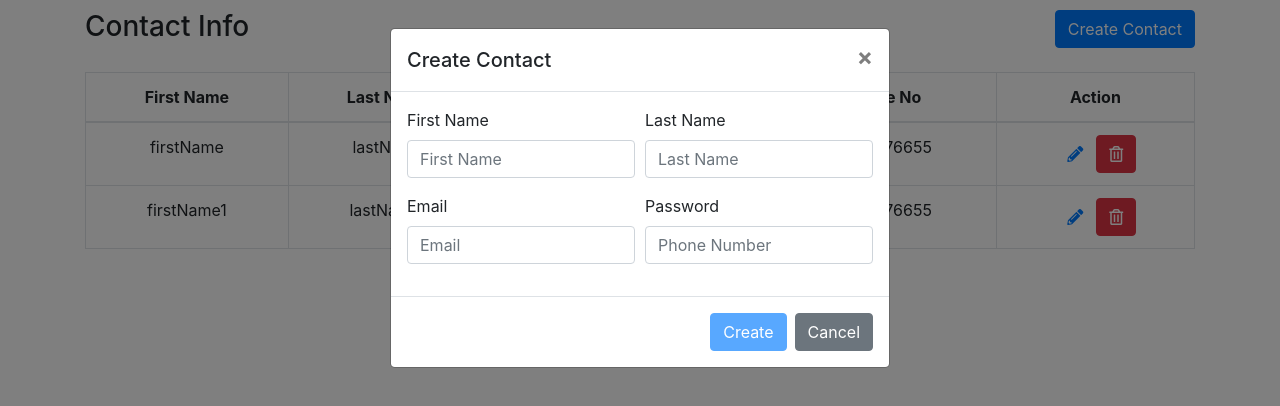
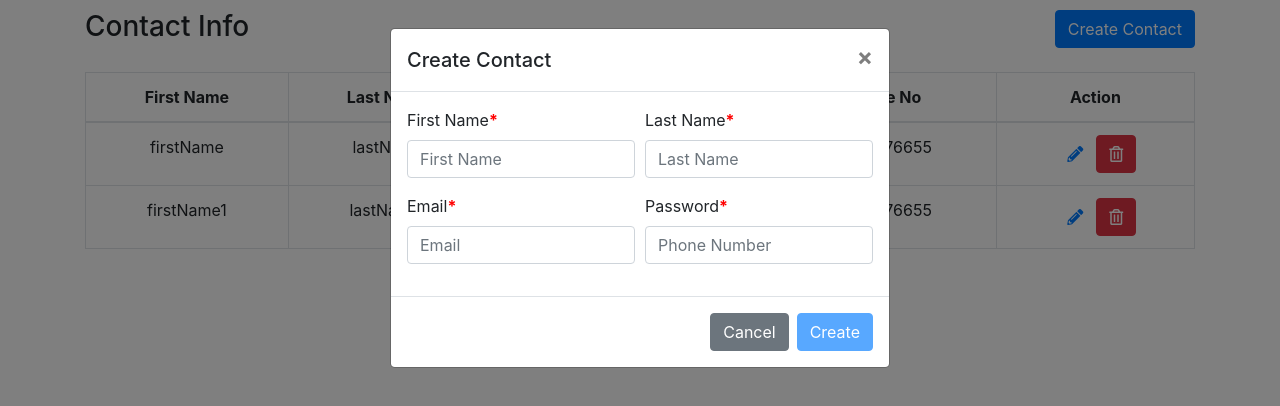
Before and after one commit to sachinlokulwar/react-contact-management, a React (Create React App) app: page / in a window 1280 px wide. Both pictures are taken after a click on the button "Create Contact". Shown: the top 406 px of the page. Built offline with nearby package versions, Linux system fonts and the light colour scheme.

Commit message:
Added validations

```diff
--- a/src/App.css
+++ b/src/App.css
@@ -36,6 +36,14 @@
     transform: rotate(360deg);
   }
 }
+.mandate:after {
+    content:"*";
+    font-weight:bold;
+    color: red;
+}
+.error-msg{
+  color: red;
+}
 .page-header{
   margin: 10px 0 20px 0;
 }
--- a/src/ContactDetails.js
+++ b/src/ContactDetails.js
@@ -4,6 +4,7 @@ import {Container, Button, Row, Col} from "reactstrap";
 import ContactInfoTable from './ContactInfoTable';
 import ContactUtil from './ContactUtil';
 import CreateEditContactModal from './CreateEditContactModal';
+import DeleteCnfModal from './DeleteCnfModal';
 
 class ContactDetails extends Component {
 	constructor(props) {
@@ -13,10 +14,14 @@ class ContactDetails extends Component {
 			showCreateContactModal : false,
 			editMode               : false,
 			contactData            : {},
+			showDeleteCnfModal     : false,
 		}
 		this.toggleCreateContactModal = this.toggleCreateContactModal.bind(this);
 		this.createContact            = this.createContact.bind(this);
 		this.handleEditClick          = this.handleEditClick.bind(this);
+		this.handleDeleteClick        = this.handleDeleteClick.bind(this);
+		this.deleteContact            = this.deleteContact.bind(this);
+		this.toggleDeleteCnfModal     = this.toggleDeleteCnfModal.bind(this);
 	}
 
 	toggleCreateContactModal() {
@@ -24,6 +29,35 @@ class ContactDetails extends Component {
 	}
 
 	createContact(firstName, lastName, email, phone) {
+		if(this.state.editMode) {
+			const list = this.state.contactInfo;
+			for(let i=0;i<list.length;i++) {
+				if(list[i].id === this.state.contactData.id) {
+					list[i].firstName = firstName
+					list[i].lastName  = lastName
+					list[i].email     = email
+					list[i].phoneNo   = phone
+				}
+			}
+			this.setState({
+				contactInfo            : list,
+				editMode               : false,
+				contactData            : {},
+				showCreateContactModal : false
+			})
+		} else {
+			const createObj = {
+				id        : this.state.contactInfo.length + 1,
+				firstName : firstName,
+				lastName  : lastName,
+				email     : email,
+				phoneNo   : phone
+			}
+			this.setState({
+				contactInfo            : [...this.state.contactInfo, createObj],
+				showCreateContactModal : false
+			})
+		}
 
 	}
 
@@ -35,17 +69,39 @@ class ContactDetails extends Component {
 		})
 	}
 
+	handleDeleteClick(id) {
+		this.setState({
+			showDeleteCnfModal  : true,
+			selectedIdForDelete : id
+		})
+
+	}
+
+	deleteContact() {
+		const list = this.state.contactInfo.filter(contact => contact.id !== this.state.selectedIdForDelete);
+		this.setState({
+			contactInfo        : list,
+			showDeleteCnfModal : false,
+		})
+	}
+
+	toggleDeleteCnfModal() {
+		this.setState({
+			showDeleteCnfModal: !this.state.showDeleteCnfModal
+		})
+	}
+
 	render() {
 		return (
 			<Container>
 				<Row className="page-header">
 					<Col className="col-6">
-						<div style={{"text-align": "left"}}>
+						<div style={{"textAlign": "left"}}>
 							<h3 className="pull-left">Contact Info</h3>
 						</div>
 					</Col>
 					<Col className="col-6">
-						<div style={{"text-align": "right"}}>
+						<div style={{"textAlign": "right"}}>
 							<Button
 								className="pull-right"
 								color="primary"
@@ -60,6 +116,7 @@ class ContactDetails extends Component {
 					<ContactInfoTable
 						contactInfo={this.state.contactInfo}
 						handleEditClick={this.handleEditClick}
+						handleDeleteClick={this.handleDeleteClick}
 					/>
 				</div>
 				{this.state.showCreateContactModal &&
@@ -68,6 +125,14 @@ class ContactDetails extends Component {
 						contactData={this.state.editMode ? this.state.contactData : ContactUtil.emptyContactObject}
 						isOpen={this.state.showCreateContactModal}
 						toggle={this.toggleCreateContactModal}
+						saveContact={this.createContact}
+					/>
+				}
+				{this.state.showDeleteCnfModal &&
+					<DeleteCnfModal
+					  isOpen={this.state.showDeleteCnfModal}
+					  toggle={this.toggleDeleteCnfModal}
+					  deleteContact={this.deleteContact}
 					/>
 				}
 			</Container>
--- a/src/ContactInfoRow.js
+++ b/src/ContactInfoRow.js
@@ -1,7 +1,7 @@
 import React from "react";
 import {Row, Col, Button} from "reactstrap";
 
-const ContactInfoRow = ({contact, handleEditClick}) => {
+const ContactInfoRow = ({contact, handleEditClick, handleDeleteClick}) => {
 	return (
 		<tr key={contact.id}>
 			<td>{contact.firstName}</td>
@@ -14,9 +14,15 @@ const ContactInfoRow = ({contact, handleEditClick}) => {
 					title="Edit Contact"
 					onClick={e => handleEditClick(contact.id)}
 				>
-					<i class="fas fa-pencil-alt"></i>
+					<i className="fas fa-pencil-alt"></i>
 				</Button>
-				<Button color="danger" title="Delete Contact"><i class="far fa-trash-alt"></i></Button>
+				<Button
+					color="danger"
+					title="Delete Contact"
+					onClick={e => handleDeleteClick(contact.id)}
+				>
+					<i className="far fa-trash-alt"></i>
+				</Button>
 			</td>
 		</tr>
 	)
--- a/src/ContactInfoTable.js
+++ b/src/ContactInfoTable.js
@@ -2,7 +2,7 @@ import React from "react";
 import {Table} from "reactstrap";
 import ContactInfoRow from "./ContactInfoRow";
 
-const ContactInfoTable = ({contactInfo, handleEditClick}) => {
+const ContactInfoTable = ({contactInfo, handleEditClick, handleDeleteClick}) => {
 	return (
 		<div className="contact-info-table-container">
 			<Table className="contact-info-table table-bordered">
@@ -21,6 +21,8 @@ const ContactInfoTable = ({contactInfo, handleEditClick}) => {
 							<ContactInfoRow
 								contact={contact}
 								handleEditClick={handleEditClick}
+								handleDeleteClick={handleDeleteClick}
+								key={contact.id}
 							/>
 						)
 					})
--- a/src/ContactUtil.js
+++ b/src/ContactUtil.js
@@ -25,6 +25,25 @@ export default {
 	showCreateBtn: function(firstName, lastName, email, phone) {
 		if(!(firstName && lastName && email	&& phone)) return false;
 		return true;
+	},
+
+	validateData: function(firstName, lastName, email, phone) {
+		const errors = {}
+		if(firstName && firstName !== "") {
+			const isValid = !(/^[a-zA-Z]+$/).test(firstName);
+			errors.firstName = firstName.length < 2 || isValid
+		}
+		if(lastName && lastName !== "") {
+			const isValid = !(/^[a-zA-Z]+$/).test(lastName);
+			errors.lastName = lastName.length < 2 || isValid
+		}
+		if(email && email !== "") {
+			errors.email = !(/^\w+([\.-]?\w+)*@\w+([\.-]?\w+)*(\.\w{2,3})+$/.test(email));
+		}
+		if(phone && phone !== "") {
+			errors.phoneNo = !(/^\+?[0-9. ()-]{10,25}$/).test(phone);
+		}
+		return errors;
 	}
 
 }
--- a/src/CreateEditContactModal.js
+++ b/src/CreateEditContactModal.js
@@ -3,26 +3,31 @@ import {
 	Button, Modal, ModalHeader, ModalBody, ModalFooter, Form, FormGroup, Label, Input, Row, Col,
 } from 'reactstrap';
 import ContactUtil from './ContactUtil';
+import './App.css'
 
 
-const CreateEditContactModal = ({toggle, isOpen, contactData}) => {
+const CreateEditContactModal = ({toggle, isOpen, contactData, saveContact, editMode}) => {
 	const [firstName, changeFirstName] = useState((contactData && contactData.firstName) || '');
 	const [lastName, changeLastName]   = useState((contactData && contactData.lastName) || '');
 	const [email, changeEmail]         = useState((contactData && contactData.email) || '');
 	const [phone, changePhone]         = useState((contactData && contactData.phoneNo) || '');
 
 	const showCreateBtn = ContactUtil.showCreateBtn(firstName, lastName, email, phone);
+	const errors        = ContactUtil.validateData(firstName, lastName, email, phone);
+	const isValid       = !Object.keys(errors).some(x => errors[x]);
 	console.log(showCreateBtn);
 	return (
 		<div>
       <Modal isOpen={isOpen} toggle={toggle}>
-        <ModalHeader toggle={toggle}>Create Contact</ModalHeader>
+        <ModalHeader toggle={toggle}>
+        	{editMode ? "Update Contact" : "Create Contact" }
+        </ModalHeader>
         <ModalBody>
           <Form>
 	          <Row form>
 	        		<Col md={6}>
 		          	<FormGroup>
-					        <Label for="firstName">First Name</Label>
+					        <Label for="firstName" className="mandate">First Name</Label>
 					        <Input
 					        	type="text"
 					        	name="firstName"
@@ -31,11 +36,14 @@ const CreateEditContactModal = ({toggle, isOpen, contactData}) => {
 					         	value={firstName}
 					         	onChange={e => changeFirstName(e.target.value)}
 					        />
+					        {errors.firstName &&
+					        	<p className="error-msg">Please Enter valid First Name</p>
+					      	}
 					      </FormGroup>
 					    </Col>
 					    <Col md={6}>
 					      <FormGroup>
-					        <Label for="phoneNo">Last Name</Label>
+					        <Label for="lastName" className="mandate">Last Name</Label>
 					        <Input
 					        	type="text"
 					        	name="lastName"
@@ -44,13 +52,16 @@ const CreateEditContactModal = ({toggle, isOpen, contactData}) => {
 					        	value={lastName}
 					         	onChange={e => changeLastName(e.target.value)}
 					        />
+					        {errors.lastName &&
+					        	<p className="error-msg">Please Enter valid Last Name</p>
+					      	}
 					      </FormGroup>
 					    </Col>
 					  </Row>
 					  <Row form>
 	        		<Col md={6}>
 					      <FormGroup>
-					        <Label for="email">Email</Label>
+					        <Label for="email" className="mandate">Email</Label>
 					        <Input
 					        	type="email"
 					        	name="email"
@@ -59,11 +70,14 @@ const CreateEditContactModal = ({toggle, isOpen, contactData}) => {
 					        	value={email}
 					         	onChange={e => changeEmail(e.target.value)}
 					        />
+					        {errors.email &&
+					        	<p className="error-msg">Please Enter valid Email</p>
+					      	}
 					      </FormGroup>
 					    </Col>
 					    <Col md={6}>
 					      <FormGroup>
-					        <Label for="phoneNo">Password</Label>
+					        <Label for="phoneNo" className="mandate">Password</Label>
 					        <Input
 					        	type="text"
 					        	name="phone"
@@ -72,20 +86,24 @@ const CreateEditContactModal = ({toggle, isOpen, contactData}) => {
 					        	value={phone}
 					         	onChange={e => changePhone(e.target.value)}
 					        />
+					        {errors.phoneNo &&
+					        	<p className="error-msg">Please Enter valid Phone Number</p>
+					      	}
 					      </FormGroup>
 					    </Col>
 					  </Row>
 			    </Form>
         </ModalBody>
         <ModalFooter>
+          <Button color="secondary" onClick={toggle}>Cancel</Button>{' '}
           <Button
           	color="primary"
-          	onClick={toggle}
-          	disabled={!showCreateBtn}
+          	onClick={e => saveContact(firstName, lastName, email, phone)}
+          	disabled={!(showCreateBtn && isValid)}
           >
-          	Create
-          </Button>{' '}
-          <Button color="secondary" onClick={toggle}>Cancel</Button>
+          	{editMode ? "Update" : "Create" }
+          </Button>
+
         </ModalFooter>
       </Modal>
     </div>
--- /dev/null
+++ b/src/DeleteCnfModal.js
@@ -0,0 +1,28 @@
+import React, {useState} from "react";
+import {
+	Button, Modal, ModalHeader, ModalBody, ModalFooter,
+} from 'reactstrap';
+
+const DeleteCnfModal = ({toggle, isOpen, deleteContact}) => {
+	return (
+		<div>
+      <Modal isOpen={isOpen} toggle={toggle}>
+        <ModalHeader toggle={toggle}>Delete Contact</ModalHeader>
+        <ModalBody>
+          <p>Are you sure you want to delete this contact ? </p>
+        </ModalBody>
+        <ModalFooter>
+          <Button color="secondary" onClick={toggle}>Cancel</Button>{' '}
+          <Button
+          	color="danger"
+          	onClick={deleteContact}
+          >
+          	Delete
+          </Button>
+        </ModalFooter>
+      </Modal>
+    </div>
+	);
+}
+
+export default DeleteCnfModal;
```
